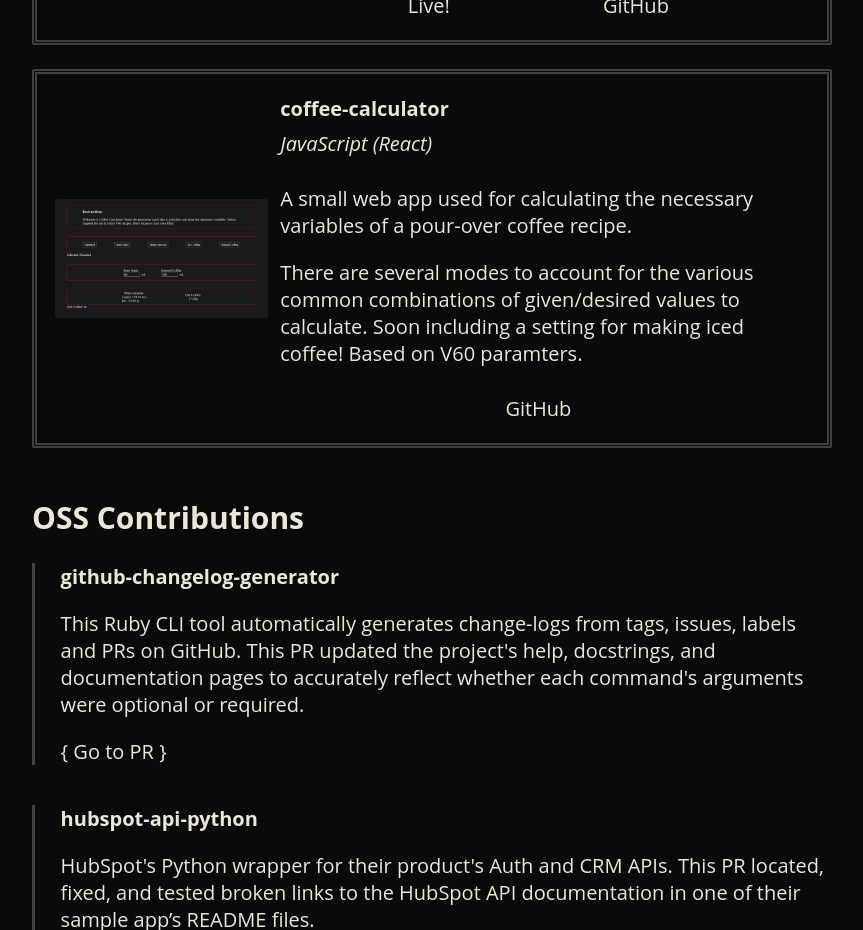
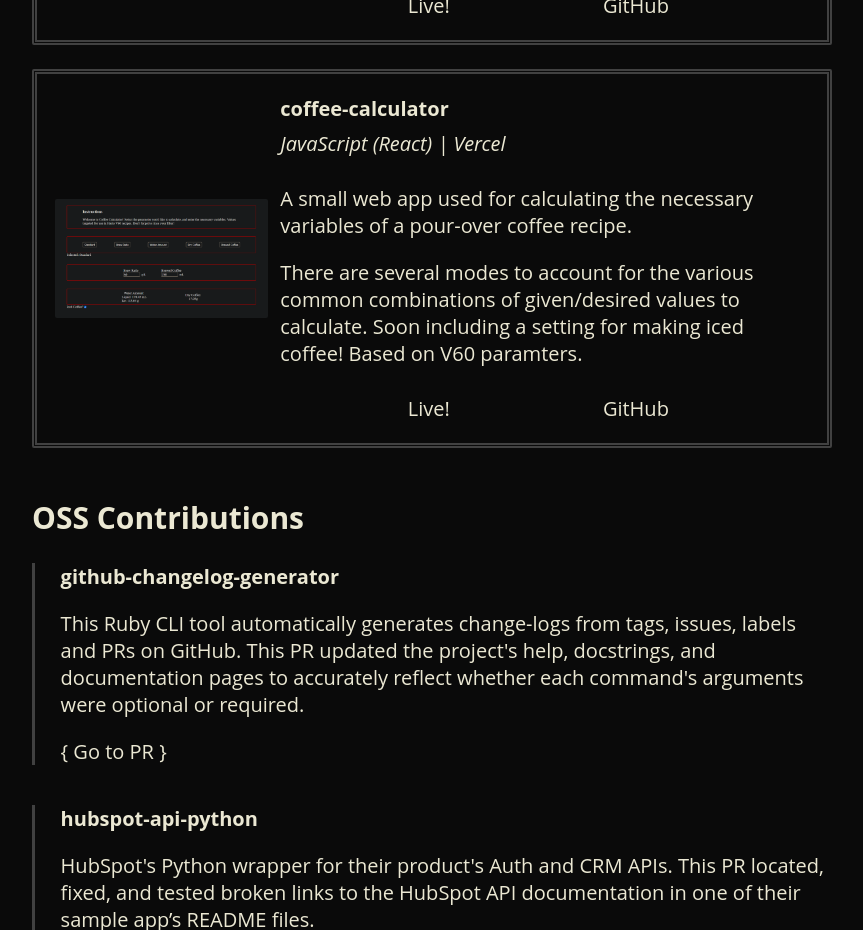
Before and after one commit to spark-c/spark-c.github.io, a React (Create React App) app in the folder app/: page / in a window 1280 px wide. Shown: the part 1820-2750 px from the top of the page, without its empty margins (208-1071 px from the left). Built offline with nearby package versions, Linux system fonts and the light colour scheme.

Commit message:
added coffee-calc live link and stack

```diff
--- a/app/src/components/project_config.js
+++ b/app/src/components/project_config.js
@@ -50,7 +50,7 @@ export const projects = {
     },
     "coffee-calculator": {
         "title": "coffee-calculator",
-        "host-url": undefined,
+        "host-url": "https://coffee-calculator-nine.vercel.app",
         "github-url": "https://github.com/spark-c/coffee-calculator",
         "img-src": coffee_img,
         "desc": (
@@ -59,7 +59,7 @@ export const projects = {
                 <p>There are several modes to account for the various common combinations of given/desired values to calculate. Soon including a setting for making iced coffee! Based on V60 paramters.</p>
             </div>
         ),
-        "stack": "JavaScript (React)",
+        "stack": "JavaScript (React) | Vercel",
         "cta": "Live!",
         "embed": undefined,
         "writeup": undefined,
```
